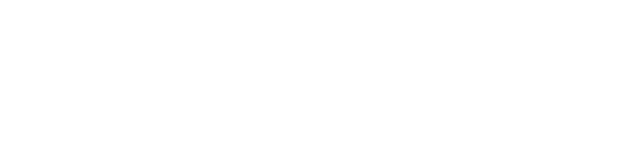
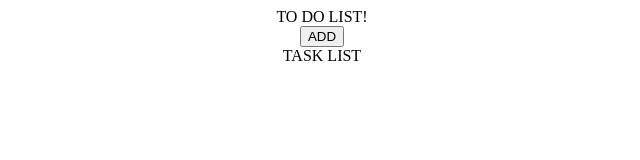
Before and after one commit to miguelokc/todo, a plain HTML site: page index.html in a window 1280 px wide. Shown: the whole page, without its empty margins (318-958 px from the left). Drawn offline with Linux system fonts and the light colour scheme.

Commit message:
added basic html and css

```diff
--- a/index.html
+++ b/index.html
@@ -4,8 +4,14 @@
     <meta charset="UTF-8">
     <meta name="viewport" content="width=device-width, initial-scale=1.0">
     <title>To Do List</title>
+    <link rel = "stylesheet" href="styles.css">
 </head>
 <body>
-
+    <div id="title">TO DO LIST!</div>
+    <div id = "white">
+        <div id = "bar"></div>
+        <button> ADD </button>
+    </div>
+    <div id = "list">TASK LIST</div>
 </body>
 </html>
--- a/styles.css
+++ b/styles.css
@@ -0,0 +1,6 @@
+body{
+    display:flex;
+    justify-content: center;
+    align-items: center;
+    flex-direction: column;
+}
```
